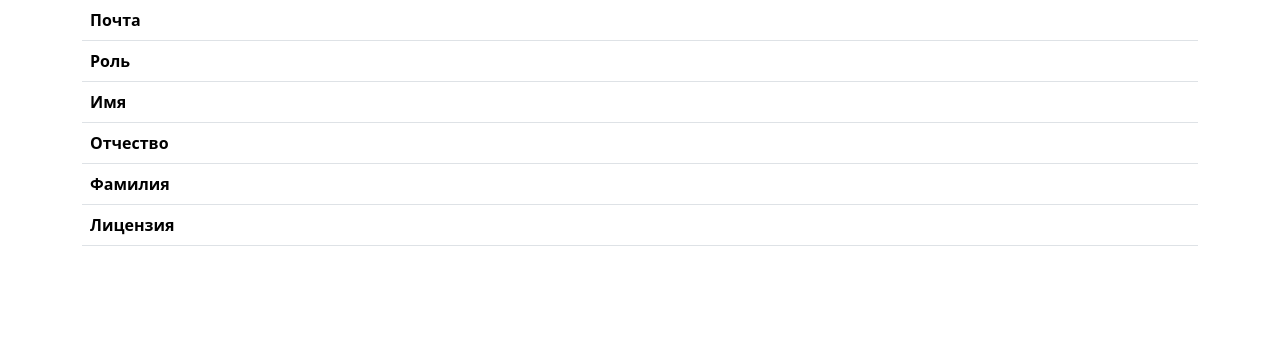
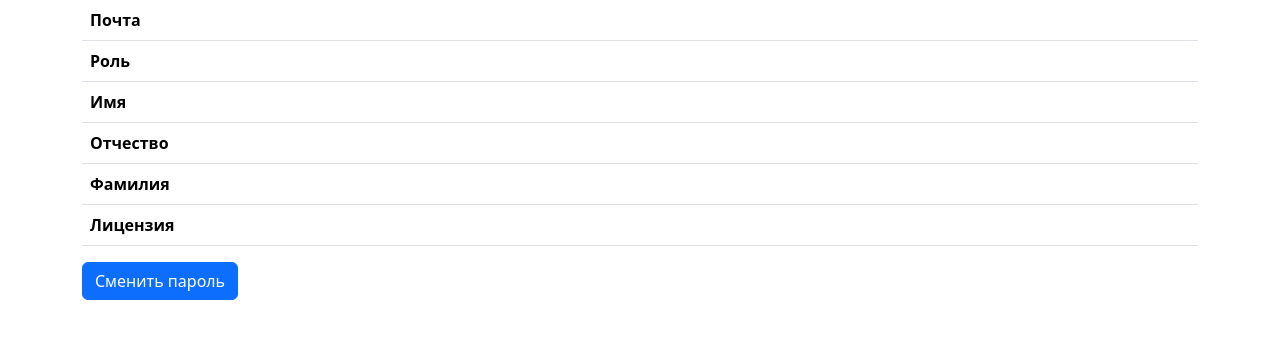
Before and after one commit to piton0pito/FastAPI_2.0, a FastAPI app: template app/templates/account.html in a window 1280 px wide. Shown: the part 56-395 px from the top of the page. Run offline with FastAPI, Linux system fonts and the light colour scheme; the template is opened without the code that fills it, so the values that code supplies are empty; parts of the project's set-up code (start-up, migrations or seed data) failed here and were passed over.

Commit message:
fix 16.07.2024-12:16

```diff
--- a/app/templates/account.html
+++ b/app/templates/account.html
@@ -34,5 +34,6 @@
         </tr>
       </tbody>
     </table>
+    <a href="/update" class="btn btn-primary">Сменить пароль</a>
   </div>
 {% endblock %}
```
